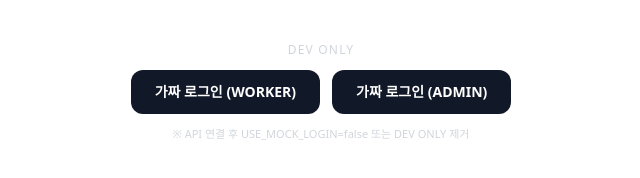
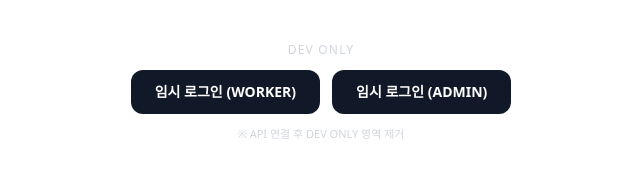
Before and after one commit to junni413/lookie, a React app in the folder app/frontend/: page /login in a window 1280 px wide. Shown: the part 538-716 px from the top of the page, without its empty margins (319-959 px from the left). Built offline with nearby package versions, Linux system fonts and the light colour scheme; the HTML template or start-up script is replaced by a standard one.

Commit message:
feat : 로그인 UI 구현 및 토큰 저장

```diff
--- a/app/frontend/src/components/layout/MobileLayout.tsx
+++ b/app/frontend/src/components/layout/MobileLayout.tsx
@@ -1,22 +1,23 @@
 import { Outlet, useNavigate } from "react-router-dom";
 import { useState } from "react";
-
-export type MobileLayoutContext = {
-  setTitle: (title: string) => void;
-};
 
 export default function MobileLayout() {
   const navigate = useNavigate();
   const [title, setTitle] = useState("Lookie");
 
+  const handleBack = () => {
+    // 히스토리 스택이 있으면 뒤로, 없으면 워커 홈으로
+    if (window.history.length > 1) navigate(-1);
+    else navigate("/worker/home", { replace: true });
+  };
+
   return (
-    <div className="min-h-[100dvh] bg-gray-50">
-      <div className="mx-auto min-h-[100dvh] w-full max-w-[430px] bg-white shadow-sm flex flex-col">
-        {/* Header */}
-        <header className="shrink-0 sticky top-0 z-10 flex items-center gap-2 border-b bg-white px-4 py-3">
+    <div className="min-h-screen bg-gray-50">
+      <div className="mx-auto min-h-screen w-full max-w-[430px] bg-white shadow-sm">
+        <header className="sticky top-0 z-10 flex items-center gap-2 border-b bg-white px-4 py-3">
           <button
             type="button"
-            onClick={() => navigate(-1)}
+            onClick={handleBack}
             className="rounded px-2 py-1 text-sm text-gray-700 hover:bg-gray-100"
           >
             ←
@@ -24,13 +25,9 @@ export default function MobileLayout() {
           <h1 className="text-base font-semibold">{title}</h1>
         </header>
 
-        {/* Main: 여기만 스크롤 */}
-        <main className="flex-1 overflow-y-auto p-4">
+        <main className="p-4">
           <Outlet context={{ setTitle }} />
         </main>
-
-        {/* (선택) BottomNav 자리 */}
-        {/* <nav className="shrink-0 border-t bg-white p-3">하단바</nav> */}
       </div>
     </div>
   );
--- a/app/frontend/src/pages/auth/Login.tsx
+++ b/app/frontend/src/pages/auth/Login.tsx
@@ -1,12 +1,6 @@
 import { useMemo, useState } from "react";
 import { useNavigate } from "react-router-dom";
 import { useAuthStore } from "../../stores/authStore";
-
-/**
- * ✅ 지금은 true: 검은 버튼(가짜 로그인)만 동작
- * ✅ 나중에 API 붙이면 false로 바꾸면 파란 버튼이 실제 로그인 동작
- */
-const USE_MOCK_LOGIN = true;
 
 export default function Login() {
   const navigate = useNavigate();
@@ -19,32 +13,32 @@ export default function Login() {
     return id.trim().length > 0 && pw.trim().length > 0;
   }, [id, pw]);
 
-  // ✅ "완성본" 로그인 핸들러: 나중에 API만 연결하면 됨
+  /**
+   * 실제 로그인 핸들러
+   * - 현재는 DEV 환경에서만 차단
+   * - API 연결 시 이 함수 내부에 로직 추가 예정
+   */
   const handleRealLogin = async () => {
     if (!canSubmit) {
       alert("아이디/비밀번호를 입력해주세요");
       return;
     }
 
-    // ✅ 지금은 막아두기 (API 붙이면 아래 try/catch로 교체)
-    if (USE_MOCK_LOGIN) {
+    if (import.meta.env.DEV) {
       alert("현재는 DEV 가짜 로그인(검은 버튼)으로만 진입 가능합니다.");
       return;
     }
 
     try {
-      /**
-       * TODO (Day5)
-       * const res = await authApi.login({ username: id, password: pw });
-       * login({ token: res.accessToken, role: res.role });
-       * navigate(res.role === "WORKER" ? "/worker/home" : "/admin/dashboard", { replace: true });
-       */
+      // API 연동 시 로그인 로직 구현
     } catch {
       alert("로그인에 실패했습니다.");
     }
   };
 
-  // ✅ 검은 버튼: 지금 당장 화면 진입용
+  /**
+   * DEV 전용 가짜 로그인
+   */
   const handleMockLogin = (role: "WORKER" | "ADMIN") => {
     login({ token: "dummy-token", role });
     navigate(role === "WORKER" ? "/worker/home" : "/admin/dashboard", {
@@ -55,7 +49,9 @@ export default function Login() {
   return (
     <div className="min-h-[100dvh] flex items-center justify-center bg-white px-4">
       <div className="w-full max-w-[560px] text-center">
-        <h1 className="mb-10 text-5xl font-extrabold text-blue-600">Lookie</h1>
+        <h1 className="mb-10 text-5xl font-extrabold text-blue-600">
+          Lookie
+        </h1>
 
         <div className="mx-auto w-full max-w-[520px]">
           <input
@@ -78,7 +74,6 @@ export default function Login() {
             비밀번호 찾기
           </div>
 
-          {/* ✅ 파란 로그인 버튼: UI/검증/흐름은 완성, 지금은 막힘 */}
           <button
             type="button"
             onClick={handleRealLogin}
@@ -88,9 +83,10 @@ export default function Login() {
             로그인
           </button>
 
-          <div className="text-sm text-gray-300 cursor-pointer">회원가입</div>
+          <div className="text-sm text-gray-300 cursor-pointer">
+            회원가입
+          </div>
 
-          {/* ✅ 지금은 검은 버튼으로만 진입 (DEV에서만 보이게) */}
           {import.meta.env.DEV && (
             <div className="mt-10 flex flex-col items-center gap-3">
               <div className="text-xs tracking-widest text-gray-300">
@@ -103,7 +99,7 @@ export default function Login() {
                   onClick={() => handleMockLogin("WORKER")}
                   className="rounded-xl bg-gray-900 px-6 py-3 text-sm font-semibold text-white hover:bg-black"
                 >
-                  가짜 로그인 (WORKER)
+                  임시 로그인 (WORKER)
                 </button>
 
                 <button
@@ -111,12 +107,12 @@ export default function Login() {
                   onClick={() => handleMockLogin("ADMIN")}
                   className="rounded-xl bg-gray-900 px-6 py-3 text-sm font-semibold text-white hover:bg-black"
                 >
-                  가짜 로그인 (ADMIN)
+                  임시 로그인 (ADMIN)
                 </button>
               </div>
 
               <div className="text-[11px] text-gray-300">
-                ※ API 연결 후 USE_MOCK_LOGIN=false 또는 DEV ONLY 제거
+                ※ API 연결 후 DEV ONLY 영역 제거
               </div>
             </div>
           )}
```
